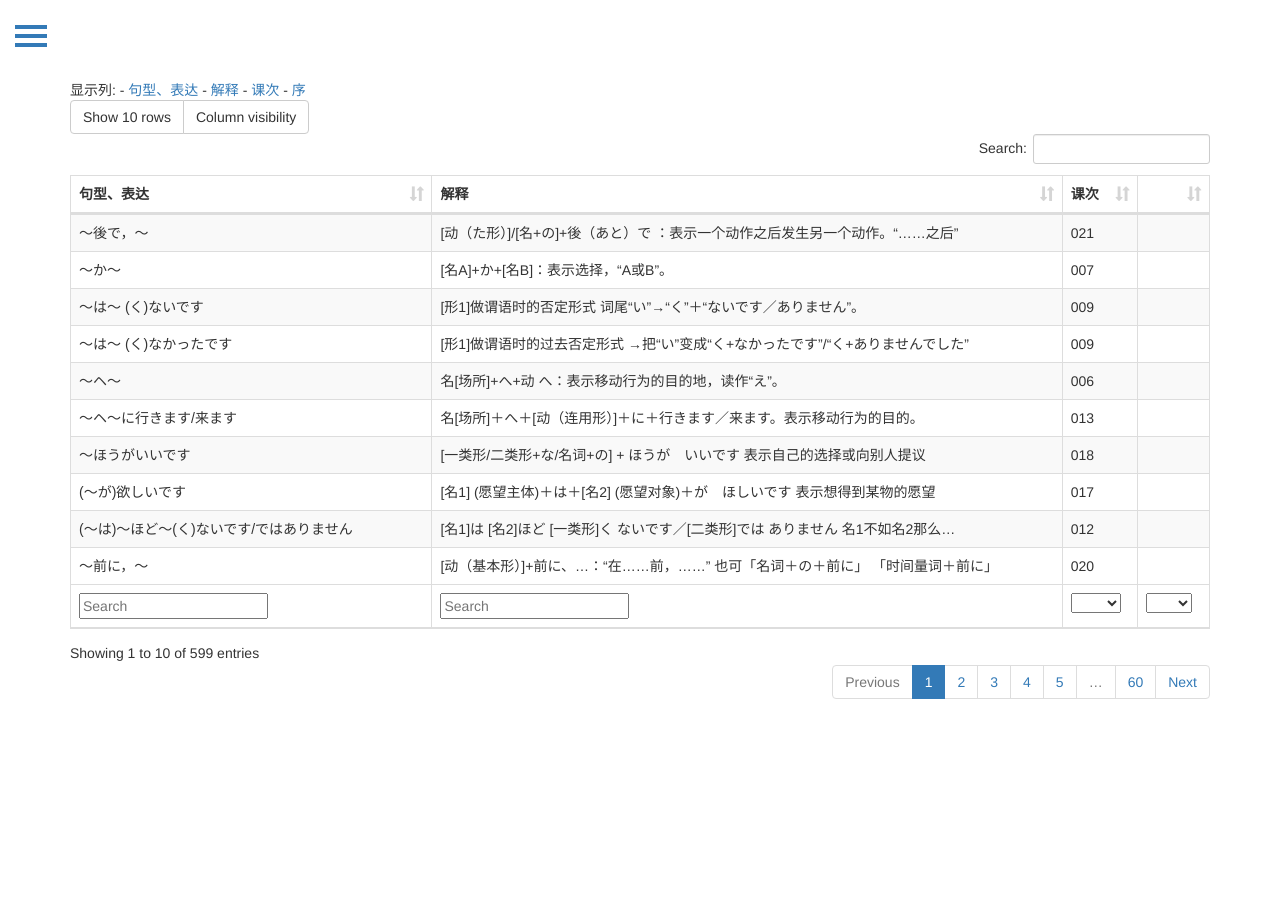
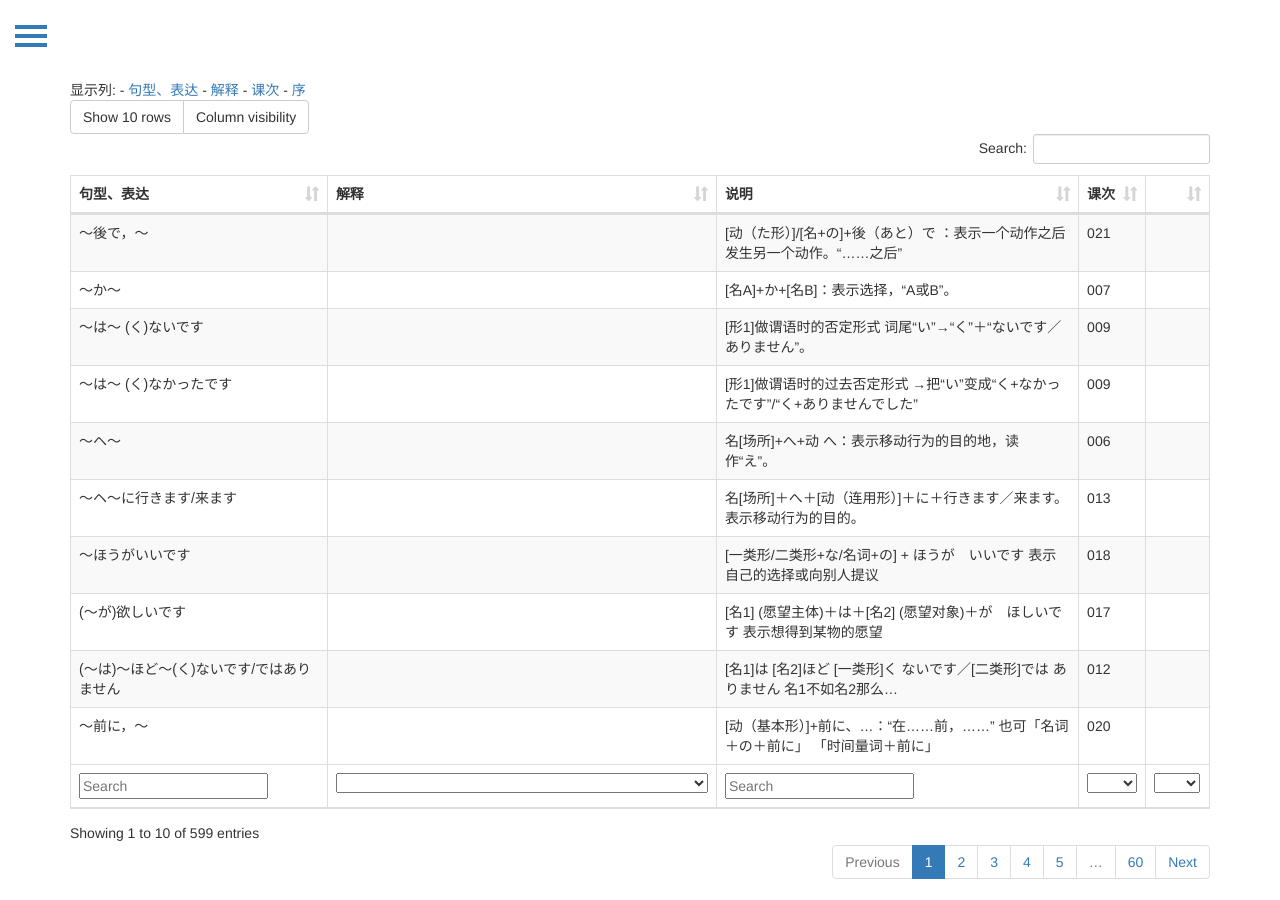
Before and after one commit to wizicer/LearnJapan, a Jekyll site: the page built from uwp/grammar.md, in a window 1280 px wide. Built offline with Jekyll 4.4.1, drawn with Linux system fonts in a browser that asks for light colours.

Commit message:
show short explain

```diff
--- a/_includes/grammar.md
+++ b/_includes/grammar.md
@@ -6,11 +6,11 @@
 - <a class="toggle-vis" data-column="3">序</a>
 </div>
 
-| 句型、表达             | 解释                    | 课次               | 序              |
-| ----                   | ----                    | ----               | --              | {% for grammar in site.data.grammar %}
-| {{grammar.expression}} | {{grammar.explanation}} | {{grammar.lesson}} | {{grammar.idx}} | {% endfor %}
-| ====                   | ====                    | ====               | ==              |
-| 句型、表达             | 解释                    | 课次               | 序              |
+| 句型、表达             | 解释                     | 说明                    | 课次               | 序              |
+| ----                   | ----                     | ----                    | ----               | --              | {% for grammar in site.data.grammar %}
+| {{grammar.expression}} | {{grammar.shortexplain}} | {{grammar.explanation}} | {{grammar.lesson}} | {{grammar.idx}} | {% endfor %}
+| ====                   | ====                     | ====                    | ====               | ==              |
+| 句型、表达             | 解释                     | 说明                    | 课次               | 序              |
 {:.display.table.table-striped.table-bordered width="100%"}
 
 <script>
```
Also changed, not shown: other parts of _includes/grammar.md (+6 -2 lines).
